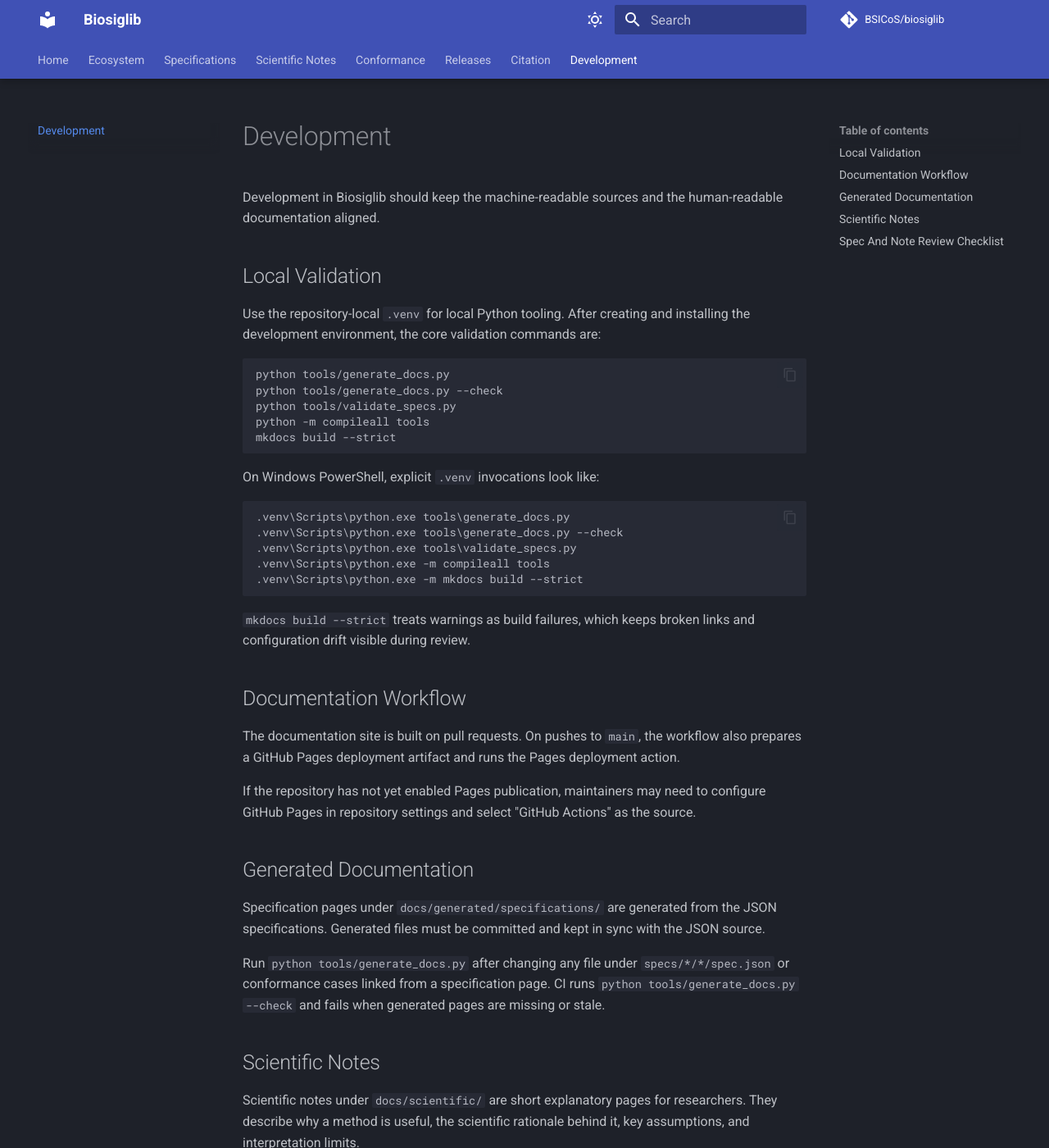
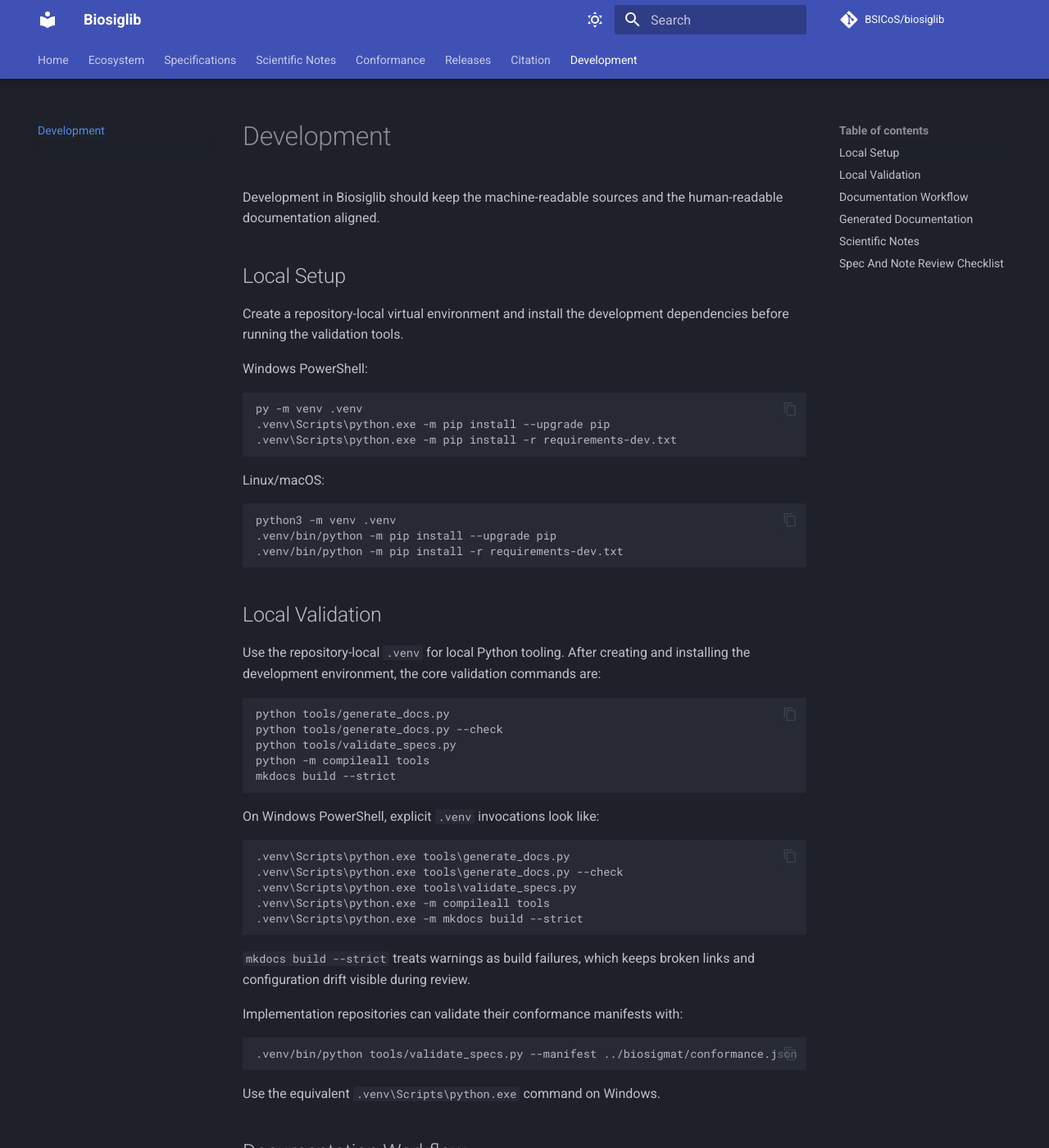
Before and after one commit to BSICoS/biosiglib, an MkDocs documentation site: the page built from docs/development.md, in a window 1280 px wide and 1400 px high. Shown: the whole window at 82% size. Built offline with MkDocs 1.6.1 and Material for MkDocs 9.7.7, drawn with Linux system fonts in a browser that asks for light colours; comment, search, counter and statistics services are not loaded.

Commit message:
docs: update local setup instructions for development environment

````diff
--- a/docs/development.md
+++ b/docs/development.md
@@ -1,6 +1,26 @@
 # Development
 
 Development in Biosiglib should keep the machine-readable sources and the human-readable documentation aligned.
+
+## Local Setup
+
+Create a repository-local virtual environment and install the development dependencies before running the validation tools.
+
+Windows PowerShell:
+
+```powershell
+py -m venv .venv
+.venv\Scripts\python.exe -m pip install --upgrade pip
+.venv\Scripts\python.exe -m pip install -r requirements-dev.txt
+```
+
+Linux/macOS:
+
+```bash
+python3 -m venv .venv
+.venv/bin/python -m pip install --upgrade pip
+.venv/bin/python -m pip install -r requirements-dev.txt
+```
 
 ## Local Validation
 
@@ -25,6 +45,14 @@ On Windows PowerShell, explicit `.venv` invocations look like:
 ```
 
 `mkdocs build --strict` treats warnings as build failures, which keeps broken links and configuration drift visible during review.
+
+Implementation repositories can validate their conformance manifests with:
+
+```bash
+.venv/bin/python tools/validate_specs.py --manifest ../biosigmat/conformance.json
+```
+
+Use the equivalent `.venv\Scripts\python.exe` command on Windows.
 
 ## Documentation Workflow
 
````
Also changed, not shown: README.md (+2 -37 lines).
